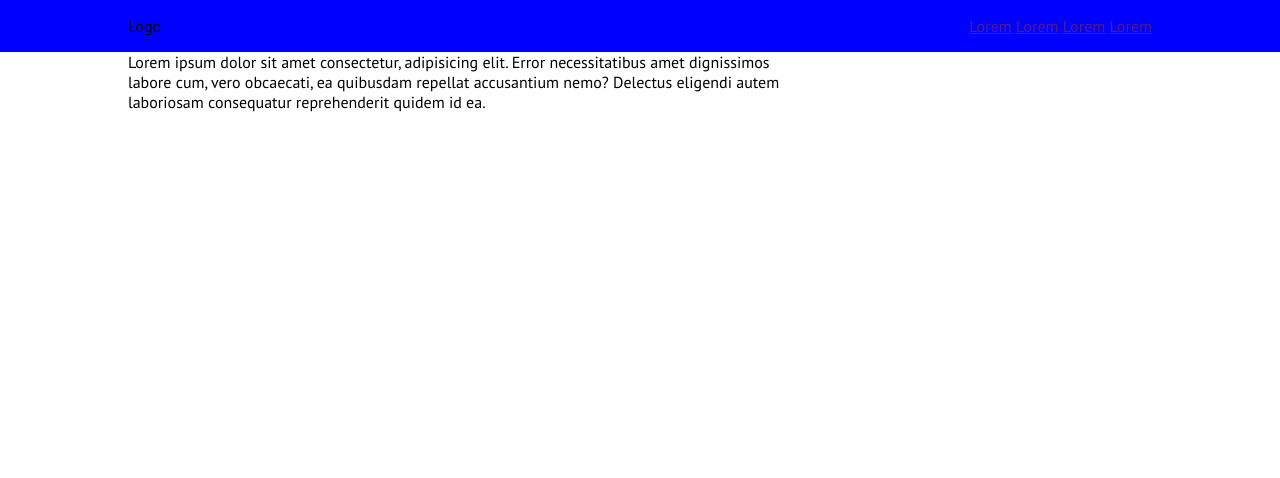
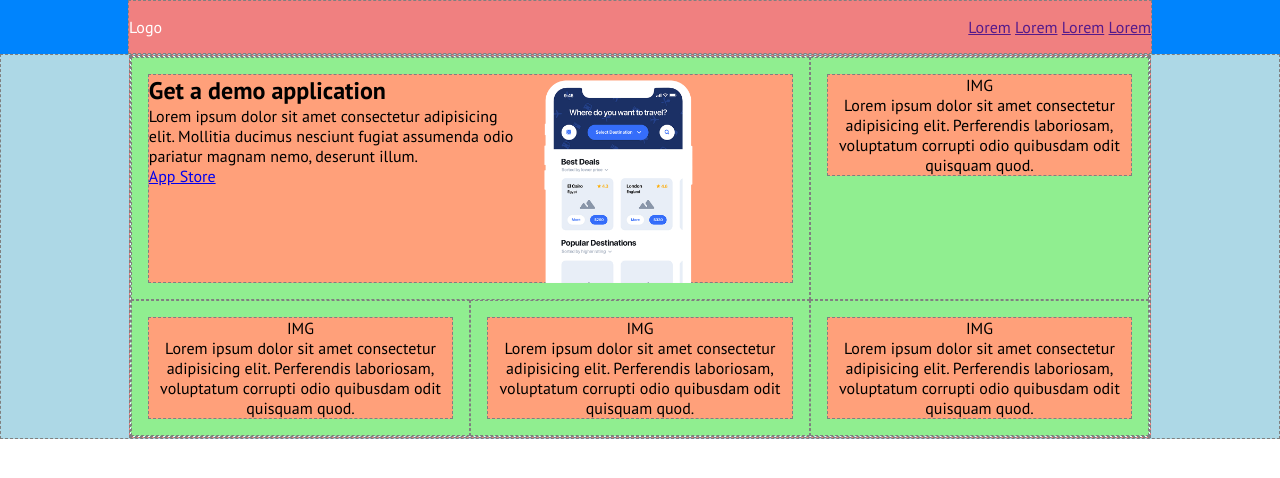
Before and after one commit to lorenzo-neri/htmlcss-responsive-layout, a plain HTML site: page index.html in a window 1280 px wide. Drawn offline with Linux system fonts and the light colour scheme.

Commit message:
add debug structure for services section

```diff
--- a/assets/css/style.css
+++ b/assets/css/style.css
@@ -12,7 +12,7 @@ body{
 .container
 {
 	max-width: 1152px;
-	width: 80%;
+	width: 90%;
 	margin: auto;
 }
 
@@ -20,7 +20,7 @@ body{
 {
 	display: flex;
 	flex-wrap: wrap;
-	margin: 0 -1rem;
+	/* margin: 0 -1rem; */
 }
 
 [class^='col-']
@@ -58,38 +58,85 @@ body{
 	display: block;
 }
 
+.d-flex{
+    display: flex;
+}
+
+.wrap{
+    flex-wrap: wrap;
+}
+
+.ta-center{
+    text-align: center;
+}
+
 /*************************** Moibile First ***************************/
+.debug section{
+    background-color: lightblue;
+    border: 1px dashed grey;
+}
+.debug .container{
+    background-color: lightcoral;
+    border: 1px dashed grey;
+}
+.debug .row{
+    background-color: lightcyan;
+    border: 1px dashed grey;
+}
+.debug [class^='col-']{
+    background-color: lightgreen;
+    border: 1px dashed grey;
+}
+.debug .card{
+    background-color: lightsalmon;
+    border: 1px dashed grey;
+}
+
+
+/*************************** Moibile First ***************************/
+
+/* header */
 header
 {
-	background-color: blue;
+    background-color: var(--rw-heanvenly);
 }
 
 header nav
 {
-	display: flex;
+    display: flex;
 	justify-content: space-between;
 	align-items: center;
 	padding: 1rem 0;
+    color: var(--rw-secondary);
 }
 
 header nav > .desktop_menu
 {
-	display: none;
+    display: none;
+}
+
+/* main */
+.card{
+    margin: 1rem 0;
+    /* padding: 1rem; */
+}
+
+
+.card_section_two>img{
+    width: 100%;
+    margin-bottom: -.3rem;
 }
 
 /*************************** Tablet ***************************/
 @media screen and (min-width: 768px)
-{
-	.d-md-none
+{   /** .d-md-none
 	{
 		display: none;
 	}
-
 	.d-md-block
 	{
 		display: block;
-	}
-
+	} **/
 	.col-md-4
 	{
 		width: calc(100% / 12 * 4);
@@ -105,15 +152,20 @@ header nav > .desktop_menu
 		width: calc(100% / 12 * 8);
 	}
 
-	.col-md-12
-	{
-		width: 100%;
-	}
+    .card_section_two>img{
+        width: 70%;
+        margin-bottom: -.3rem;
+    }
+
 }
 
 /*************************** Desktop ***************************/
 @media screen and (min-width: 1200px)
 {
+    .container{
+        width: 80%;
+    }
+
 	header nav > .mobile_menu
 	{
 		display: none;
@@ -123,6 +175,11 @@ header nav > .desktop_menu
 	{
 		display: block;
 	}
+
+
+    .col-12.col-md-8 > .card{
+        display: flex;
+    }
 }
 
 
--- a/index.html
+++ b/index.html
@@ -8,22 +8,28 @@
         <meta name="viewport" content="width=device-width, initial-scale=1.0">
         <link rel="preconnect" href="https://fonts.googleapis.com">
         <link rel="preconnect" href="https://fonts.gstatic.com" crossorigin>
-    <link href="https://fonts.googleapis.com/css2?family=PT+Sans:wght@400;700&display=swap" rel="stylesheet">
-    <link rel='stylesheet' href='https://cdnjs.cloudflare.com/ajax/libs/font-awesome/6.2.0/css/all.min.css' integrity='sha512-xh6O/CkQoPOWDdYTDqeRdPCVd1SpvCA9XXcUnZS2FmJNp1coAFzvtCN9BmamE+4aHK8yyUHUSCcJHgXloTyT2A==' crossorigin='anonymous' referrerpolicy='no-referrer' />
+        <link
+            href="https://fonts.googleapis.com/css2?family=PT+Sans:wght@400;700&display=swap"
+            rel="stylesheet">
+        <link rel='stylesheet'
+            href='https://cdnjs.cloudflare.com/ajax/libs/font-awesome/6.2.0/css/all.min.css'
+            integrity='sha512-xh6O/CkQoPOWDdYTDqeRdPCVd1SpvCA9XXcUnZS2FmJNp1coAFzvtCN9BmamE+4aHK8yyUHUSCcJHgXloTyT2A=='
+            crossorigin='anonymous' referrerpolicy='no-referrer' />
     </head>
 
-<body>
+    <body class="debug">
 
         <header>
+
             <nav class="container">
                 <div class="logo">
                     Logo
                 </div>
                 <div class="desktop_menu">
-				<a href="">Lorem</a>
-				<a href="">Lorem</a>
-				<a href="">Lorem</a>
-				<a href="">Lorem</a>
+                    <a href>Lorem</a>
+                    <a href>Lorem</a>
+                    <a href>Lorem</a>
+                    <a href>Lorem</a>
 
                 </div>
                 <div class="mobile_menu">
@@ -35,18 +41,66 @@
         <!-- /header -->
 
         <main>
+
+            <section id="services">
                 <div class="container">
-			<div class="row">
+                    <div class="row d-flex wrap">
                         <div class="col-12 col-md-8">
-						Lorem ipsum dolor sit amet consectetur, adipisicing elit. Error necessitatibus amet dignissimos labore cum, vero obcaecati, ea quibusdam repellat accusantium nemo? Delectus eligendi autem laboriosam consequatur reprehenderit quidem id ea.
+                            <div class="card">
+                                <div class="card_section_one">
+                                    <h2>Get a demo application</h2>
+                                    <p>Lorem ipsum dolor sit amet consectetur adipisicing elit. Mollitia ducimus nesciunt fugiat assumenda odio pariatur magnam nemo, deserunt illum.</p>
+                                    <a href="https://github.com/lorenzo-neri">App Store</a>
                                 </div>
-				<div class="col-12 col-md-4 d-none d-lg-block">
-					Lorem ipsum dolor sit amet consectetur, adipisicing elit. Error necessitatibus amet dignissimos labore cum, vero
-					obcaecati, ea quibusdam repellat accusantium nemo? Delectus eligendi autem laboriosam consequatur reprehenderit quidem
-					id ea.
+                                <div class="card_section_two">
+                                    <img src="./assets/img/phone.png" alt="">
                                 </div>
                             </div>
                         </div>
+                        <div class="col-12 col-md-4">
+                            <div class="card ta-center">
+                                <div class="card_section_one">
+                                    IMG
+                                </div>
+                                <div class="card_section_two">
+                                    Lorem ipsum dolor sit amet consectetur adipisicing elit. Perferendis laboriosam, voluptatum corrupti odio quibusdam odit quisquam quod.
+                                </div>
+                            </div>
+                        </div>
+                        <div class="col-12 col-md-4">
+                            <div class="card ta-center">
+                                <div class="card_section_one">
+                                    IMG
+                                </div>
+                                <div class="card_section_two">
+                                    Lorem ipsum dolor sit amet consectetur adipisicing elit. Perferendis laboriosam, voluptatum corrupti odio quibusdam odit quisquam quod.
+                                </div>
+                            </div>
+                        </div>
+                        <div class="col-12 col-md-4">
+                            <div class="card ta-center">
+                                <div class="card_section_one">
+                                    IMG
+                                </div>
+                                <div class="card_section_two">
+                                    Lorem ipsum dolor sit amet consectetur adipisicing elit. Perferendis laboriosam, voluptatum corrupti odio quibusdam odit quisquam quod.
+                                </div>
+                            </div>
+                        </div>
+                        <div class="col-12 col-md-4">
+                            <div class="card ta-center">
+                                <div class="card_section_one">
+                                    IMG
+                                </div>
+                                <div class="card_section_two">
+                                    Lorem ipsum dolor sit amet consectetur adipisicing elit. Perferendis laboriosam, voluptatum corrupti odio quibusdam odit quisquam quod.
+                                </div>
+                            </div>
+                        </div>
+
+                    </div>
+                </div>
+            </section>
 
         </main>
         <!-- /main -->
```
Also changed, not shown: 2 other files. Lines whose indentation alone changed are shown as unchanged.
